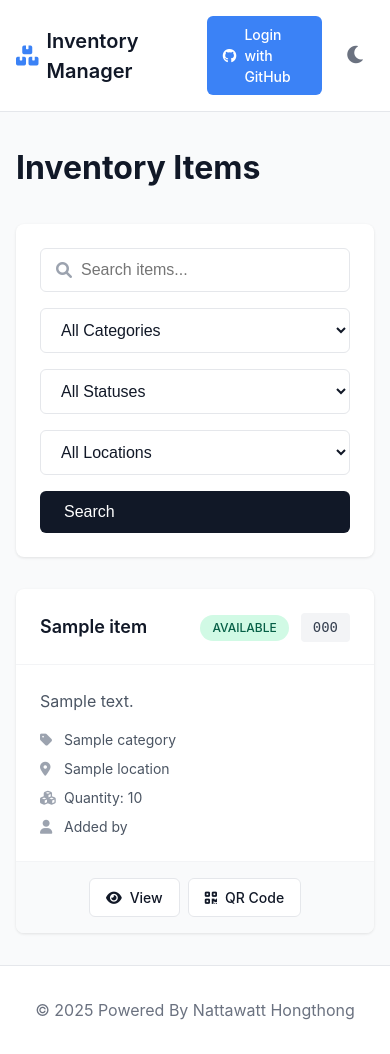
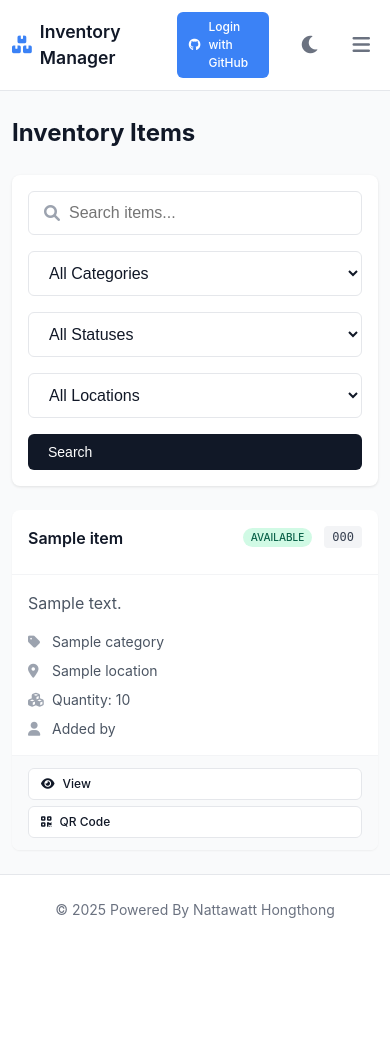
Before and after one commit to RealNattawattHongthong/inventory, a Flask app: template templates/inventory_auth_index.html in a window 390 px wide. After the commit the page ends 918 px from the top, so only its background shows below. Run offline with Flask 3, Linux system fonts and the light colour scheme; the template is opened without the code that fills it: most values are stand-ins (such as "Sample title", 1, 10 or a date in 2020).

Commit message:
Update delete button to icon-only and add comprehensive mobile support
- Changed delete button to show only trash icon without text
- Added mobile hamburger menu with toggle functionality
- Enhanced responsive CSS for better mobile experience:
  - Responsive navigation with collapsible menu
  - Touch-friendly button sizes (44px minimum)
  - Optimized form inputs to prevent zoom on iOS
  - Responsive item cards and search filters
  - Vertical button layout on small screens
- Added JavaScript for mobile menu toggle
- Improved padding and spacing for mobile devices
- Added media queries for extra small devices (480px)

🤖 Generated with [Claude Code](https://claude.ai/code)

Co-Authored-By: Claude <noreply@anthropic.com>

```diff
--- a/static/css/inventory_style.css
+++ b/static/css/inventory_style.css
@@ -85,6 +85,12 @@ body {
     transition: background-color 0.3s ease, border-color 0.3s ease;
 }
 
+@media (max-width: 768px) {
+    .navbar {
+        position: relative;
+    }
+}
+
 .navbar .container {
     display: flex;
     justify-content: space-between;
@@ -165,6 +171,29 @@ body {
 
 .dark-mode-toggle:hover {
     color: var(--primary-color);
+}
+
+/* Mobile Menu Toggle */
+.mobile-menu-toggle {
+    display: none;
+    background: none;
+    border: none;
+    cursor: pointer;
+    padding: 0.5rem;
+    color: var(--text-secondary);
+    font-size: 1.25rem;
+    transition: color 0.3s ease;
+    margin-left: 0.5rem;
+}
+
+.mobile-menu-toggle:hover {
+    color: var(--primary-color);
+}
+
+/* Navbar Actions */
+.navbar-actions {
+    display: flex;
+    align-items: center;
 }
 
 /* Main Content */
@@ -710,34 +739,248 @@ body {
 
 /* Responsive */
 @media (max-width: 768px) {
+    /* Navigation */
+    .navbar .container {
+        padding: 0.75rem;
+        gap: 1rem;
+    }
+
+    .navbar-brand {
+        font-size: 1.1rem;
+    }
+
     .navbar-menu {
         display: none;
+        position: absolute;
+        top: 100%;
+        left: 0;
+        right: 0;
+        background-color: var(--bg-secondary);
+        border-bottom: 1px solid var(--border-color);
+        flex-direction: column;
+        padding: 1rem;
+        box-shadow: 0 4px 6px rgba(0, 0, 0, 0.1);
+    }
+
+    .navbar-menu.active {
+        display: flex;
+    }
+
+    .navbar-item {
+        padding: 0.75rem;
+        width: 100%;
+        justify-content: flex-start;
+    }
+
+    .mobile-menu-toggle {
+        display: block;
+    }
+
+    .navbar-auth {
+        display: flex;
+        align-items: center;
+        gap: 0.5rem;
+    }
+
+    .user-menu {
+        display: none;
+    }
+
+    /* Page Layout */
+    .container {
+        padding: 0 0.75rem;
+    }
+
+    .main-content {
+        padding: 1.5rem 0;
     }
 
     .page-header {
         flex-direction: column;
         gap: 1rem;
         align-items: stretch;
+        margin-bottom: 1.5rem;
+    }
+
+    .page-header h1 {
+        font-size: 1.5rem;
+    }
+
+    /* Search Section */
+    .search-section {
+        padding: 1rem;
+        margin-bottom: 1.5rem;
     }
 
     .search-row {
         flex-direction: column;
     }
 
+    .search-input {
+        font-size: 16px; /* Prevents zoom on iOS */
+    }
+
+    .category-select,
+    .status-select,
+    .location-select {
+        font-size: 16px; /* Prevents zoom on iOS */
+        width: 100%;
+    }
+
+    /* Buttons */
+    .btn {
+        padding: 0.625rem 1.25rem;
+        font-size: 0.875rem;
+    }
+
+    .btn-sm {
+        padding: 0.375rem 0.75rem;
+        font-size: 0.75rem;
+    }
+
+    /* Items Grid */
     .items-grid {
         grid-template-columns: 1fr;
+        gap: 1rem;
+    }
+
+    .item-card {
+        box-shadow: 0 1px 2px rgba(0, 0, 0, 0.05);
+    }
+
+    .item-header {
+        padding: 1rem;
+    }
+
+    .item-title {
+        font-size: 1rem;
+    }
+
+    .item-body {
+        padding: 1rem;
+    }
+
+    .item-footer {
+        padding: 0.75rem 1rem;
+        gap: 0.375rem;
+        flex-wrap: wrap;
+    }
+
+    .item-footer .btn {
+        flex: 1;
+        min-width: 0;
+    }
+
+    .item-footer form {
+        flex: 0 0 auto;
+    }
+
+    /* Forms */
+    .form-card {
+        padding: 1.5rem;
     }
 
     .form-row {
         grid-template-columns: 1fr;
     }
 
+    .form-group input,
+    .form-group textarea,
+    .form-group select {
+        font-size: 16px; /* Prevents zoom on iOS */
+    }
+
+    /* Detail Pages */
     .detail-grid {
         grid-template-columns: 1fr;
+        gap: 2rem;
     }
 
     .item-detail-header {
         flex-direction: column;
         gap: 1rem;
+        padding: 1.5rem;
+    }
+
+    .item-detail-header h1 {
+        font-size: 1.5rem;
+    }
+
+    .item-detail-body {
+        padding: 1.5rem;
+    }
+
+    .item-actions {
+        width: 100%;
+    }
+
+    .item-actions .btn {
+        flex: 1;
+    }
+
+    /* Footer */
+    .footer {
+        padding: 1.5rem 0;
+        font-size: 0.875rem;
     }
 }
+
+/* Extra small devices */
+@media (max-width: 480px) {
+    /* Item footer buttons in vertical layout for very small screens */
+    .item-footer {
+        flex-direction: column;
+        align-items: stretch;
+    }
+
+    .item-footer .btn,
+    .item-footer form {
+        width: 100%;
+    }
+
+    .item-footer form .btn {
+        width: 100%;
+    }
+
+    /* Stack form actions vertically */
+    .form-actions {
+        flex-direction: column;
+        align-items: stretch;
+    }
+
+    .form-actions .btn {
+        width: 100%;
+    }
+
+    /* Smaller status badges on mobile */
+    .status-badge {
+        font-size: 0.625rem;
+        padding: 0.125rem 0.5rem;
+    }
+
+    /* Adjust item code size */
+    .item-code {
+        font-size: 0.75rem;
+        padding: 0.125rem 0.5rem;
+    }
+}
+
+/* Touch-friendly adjustments */
+@media (hover: none) and (pointer: coarse) {
+    /* Increase touch targets */
+    .btn {
+        min-height: 44px;
+        min-width: 44px;
+    }
+
+    .navbar-item,
+    .dark-mode-toggle {
+        padding: 0.75rem;
+    }
+
+    /* Remove hover effects on touch devices */
+    .item-card:hover {
+        transform: none;
+        box-shadow: 0 1px 3px rgba(0, 0, 0, 0.1);
+    }
+}
--- a/static/js/inventory_script.js
+++ b/static/js/inventory_script.js
@@ -36,4 +36,32 @@ document.addEventListener('DOMContentLoaded', function() {
             icon.classList.add('fa-moon');
         }
     }
+
+    // Mobile menu toggle functionality
+    const mobileMenuToggle = document.querySelector('.mobile-menu-toggle');
+    const navbarMenu = document.getElementById('navbarMenu');
+
+    if (mobileMenuToggle && navbarMenu) {
+        mobileMenuToggle.addEventListener('click', function() {
+            navbarMenu.classList.toggle('active');
+            const icon = this.querySelector('i');
+            if (navbarMenu.classList.contains('active')) {
+                icon.classList.remove('fa-bars');
+                icon.classList.add('fa-times');
+            } else {
+                icon.classList.remove('fa-times');
+                icon.classList.add('fa-bars');
+            }
+        });
+
+        // Close mobile menu when clicking outside
+        document.addEventListener('click', function(event) {
+            if (!navbarMenu.contains(event.target) && !mobileMenuToggle.contains(event.target)) {
+                navbarMenu.classList.remove('active');
+                const icon = mobileMenuToggle.querySelector('i');
+                icon.classList.remove('fa-times');
+                icon.classList.add('fa-bars');
+            }
+        });
+    }
 });
--- a/templates/base_auth.html
+++ b/templates/base_auth.html
@@ -14,7 +14,7 @@
                 <i class="fas fa-boxes"></i>
                 Inventory Manager
             </a>
-            <div class="navbar-menu">
+            <div class="navbar-menu" id="navbarMenu">
                 <a href="/" class="navbar-item">
                     <i class="fas fa-list"></i>
                     Items
@@ -44,6 +44,9 @@
                 {% endif %}
                 <button class="dark-mode-toggle" aria-label="Toggle dark mode">
                     <i class="fas fa-moon"></i>
+                </button>
+                <button class="mobile-menu-toggle" aria-label="Toggle mobile menu">
+                    <i class="fas fa-bars"></i>
                 </button>
             </div>
         </div>
--- a/templates/inventory_auth_index.html
+++ b/templates/inventory_auth_index.html
@@ -106,9 +106,8 @@
                     Edit
                 </a>
                 <form method="POST" action="/delete/{{ item.code }}" style="display: inline-block;" onsubmit="return confirm('Are you sure you want to delete this item?');">
-                    <button type="submit" class="btn btn-sm btn-danger">
+                    <button type="submit" class="btn btn-sm btn-danger" title="Delete">
                         <i class="fas fa-trash"></i>
-                        Delete
                     </button>
                 </form>
                 {% endif %}
--- a/templates/inventory_index.html
+++ b/templates/inventory_index.html
@@ -81,9 +81,8 @@
                     Edit
                 </a>
                 <form method="POST" action="/delete/{{ item.code }}" style="display: inline-block;" onsubmit="return confirm('Are you sure you want to delete this item?');">
-                    <button type="submit" class="btn btn-sm btn-danger">
+                    <button type="submit" class="btn btn-sm btn-danger" title="Delete">
                         <i class="fas fa-trash"></i>
-                        Delete
                     </button>
                 </form>
             </div>
```
Also changed, not shown: templates/base.html (+9 -4 lines).
